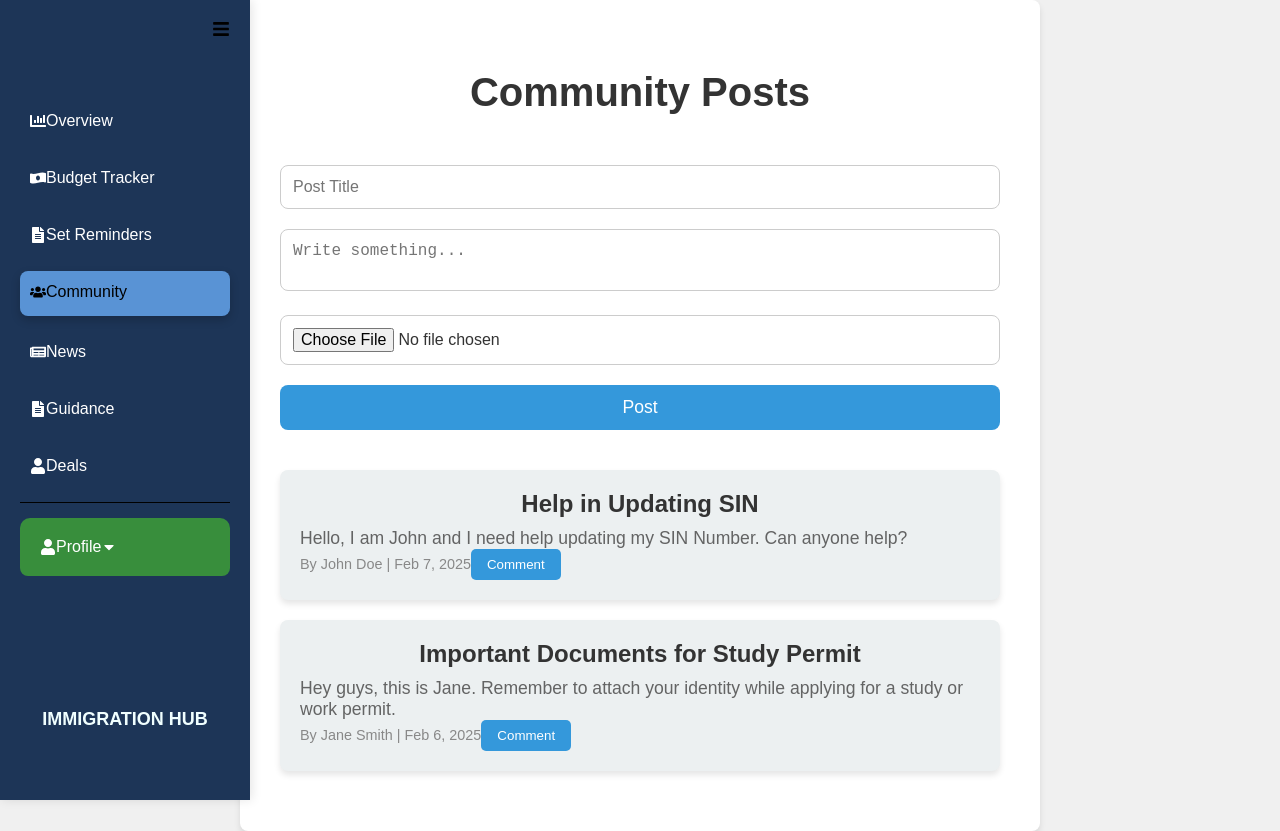
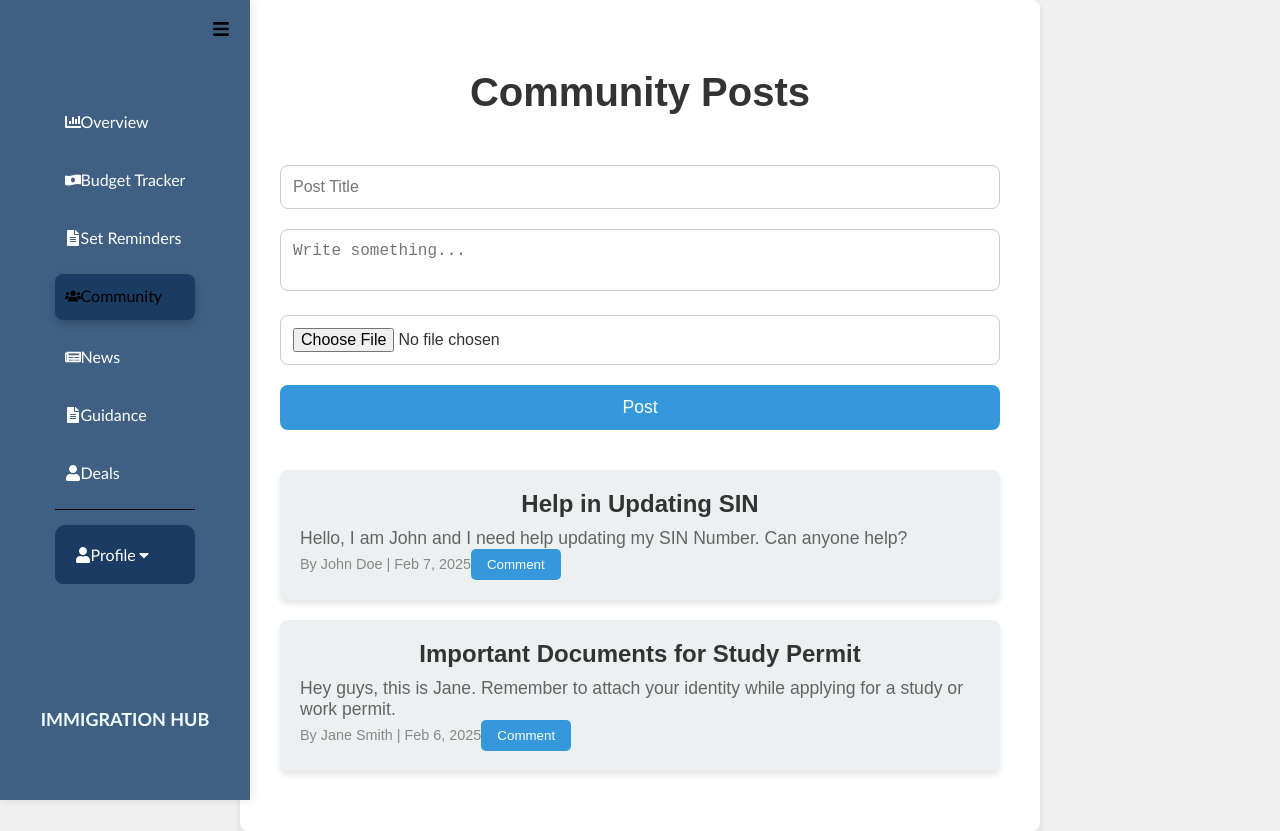
Before and after one commit to TEAM-MERAKI-NAA/MERAKI-FE, a React (Create React App) app: page /community in a window 1280 px wide. Built offline with nearby package versions, Linux system fonts and the light colour scheme; the HTML template or start-up script is replaced by a standard one.

Commit message:
Updates the design for dashboard

```diff
--- a/src/styles/Profile.css
+++ b/src/styles/Profile.css
@@ -46,7 +46,7 @@ body {
 }
 
 .profile-header {
-    background: #388e3c;
+    background: #1a3b62;
     color: white;
     padding: 20px;
     border-top-left-radius: 10px;
--- a/src/styles/Sidebar.css
+++ b/src/styles/Sidebar.css
@@ -1,7 +1,7 @@
 /* Sidebar */
 .sidebar {
     width: 250px;
-    background: #1d3557;
+    background: #406083;
     padding: 20px;
     box-shadow: 2px 0 10px rgba(0, 0, 0, 0.1);
     position: fixed;
@@ -9,12 +9,14 @@
     top: 0;
     height: 100vh;
     overflow-y: auto;
-    font-family: "Poppins", sans-serif;
+    font-family:'Gill Sans', 'Gill Sans MT', Calibri, 'Trebuchet MS', sans-serif  ;
     transition: width 0.3s ease;
     color: rgb(0, 0, 0);
     display: flex;
     flex-direction: column;
     justify-content: space-between;
+    align-items: center;
+
 }
 
 .sidebar.shrunk {
@@ -44,10 +46,10 @@ margin-top: 5pc}
 
 /* Active Page */
 .sidebar nav ul li.active a {
-    background: #5993d5;
+    background: #1a3b62;
     color: rgb(0, 0, 0);
     box-shadow: 0px 4px 10px rgba(0, 0, 0, 0.2);
-    border-bottom: 3px solid #5993d5;
+    border-bottom: 3px solid #1a3b62;
 }
 
 /* Hover */
@@ -73,7 +75,7 @@ margin-top: 5pc}
 }
 
 .profile-header:hover {
-    background: #457b9d;
+    background: #1a3b62;
 }
 
 /* Profile Dropdown Menu */
@@ -131,4 +133,6 @@ margin-top: 5pc}
     font-size: 18px;
     font-weight: bold;
     color: azure;
+    align-items: center;
+    font-family: 'Gill Sans', 'Gill Sans MT', Calibri, 'Trebuchet MS', sans-serif;
 }
```
